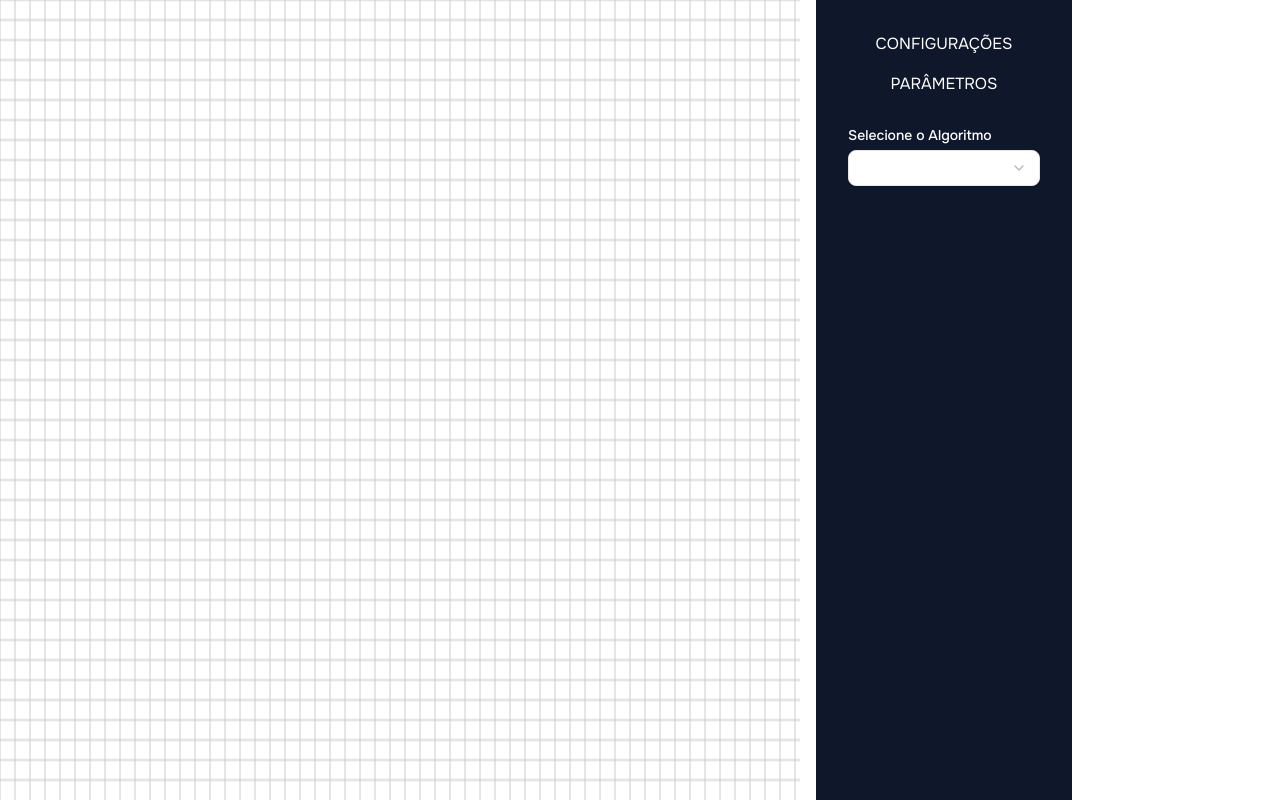
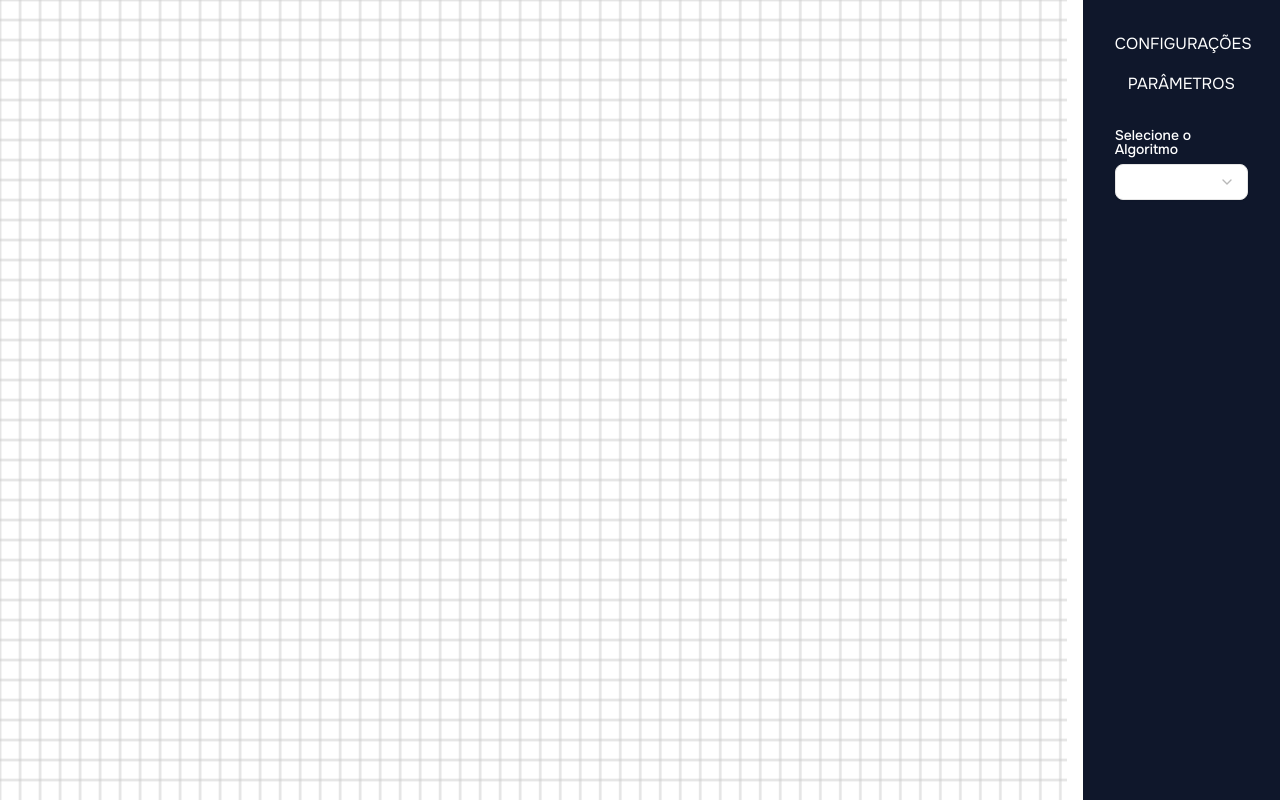
Before and after one commit to andreydedey/CGI, a React (Vite) app: page / in a window 1280 px wide. Built offline with nearby package versions, Linux system fonts and the light colour scheme.

Commit message:
fix: size

```diff
--- a/src/app/App.tsx
+++ b/src/app/App.tsx
@@ -2,8 +2,12 @@ import Canva from "@/components/Canva";
 import Sidebar from "@/components/sidebar";
 
 function App() {
+  // const handleFormChange = (data) => {
+
+  // }
+
   return (
-    <div className="flex gap-4">
+    <div className="flex gap-4 h-screen">
       <Canva />
       <Sidebar />
     </div>
--- a/src/components/Canva/index.tsx
+++ b/src/components/Canva/index.tsx
@@ -46,5 +46,5 @@ export default function PixelGrid({
     });
   }, [width, height, cellSize, pixels]);
 
-  return <canvas ref={canvasRef} />;
+  return <canvas className="flex-1" ref={canvasRef} />;
 }
```
